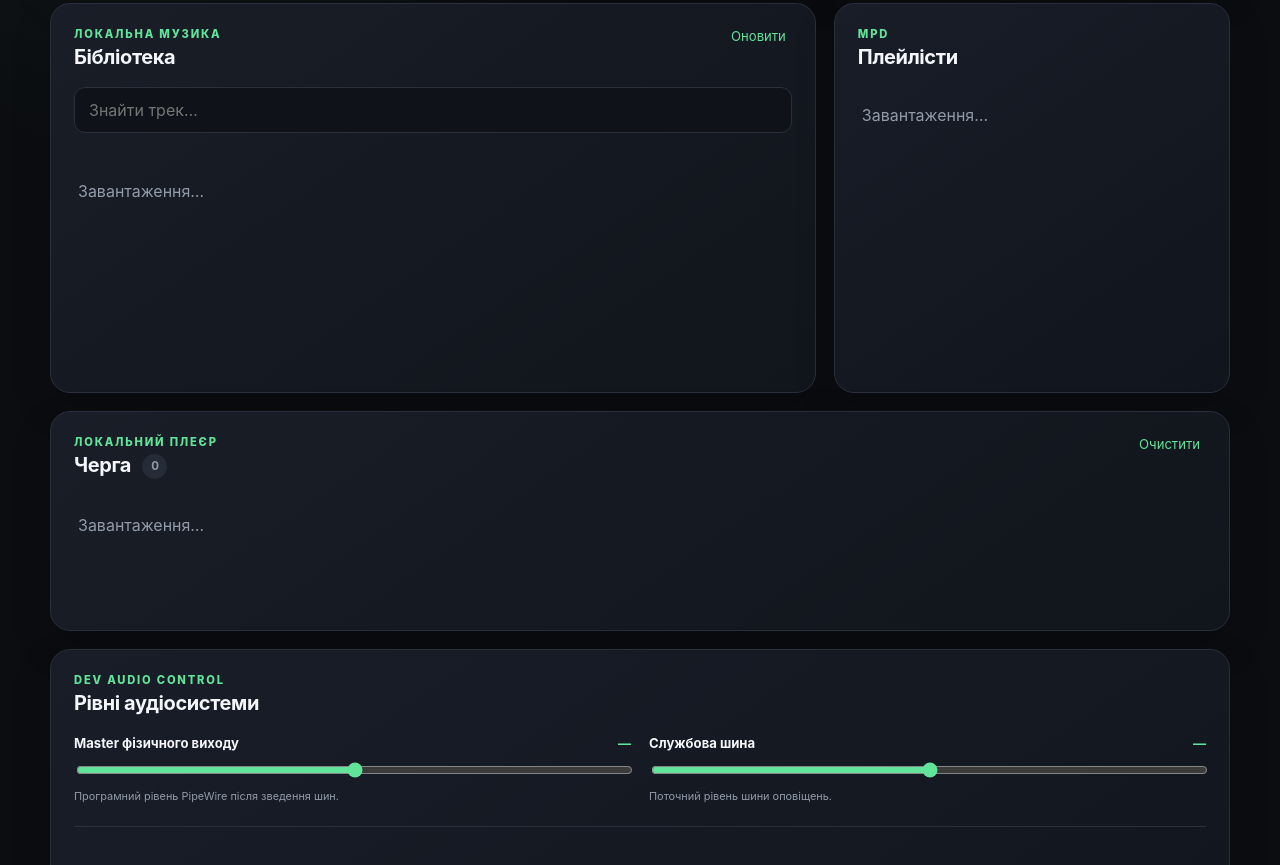
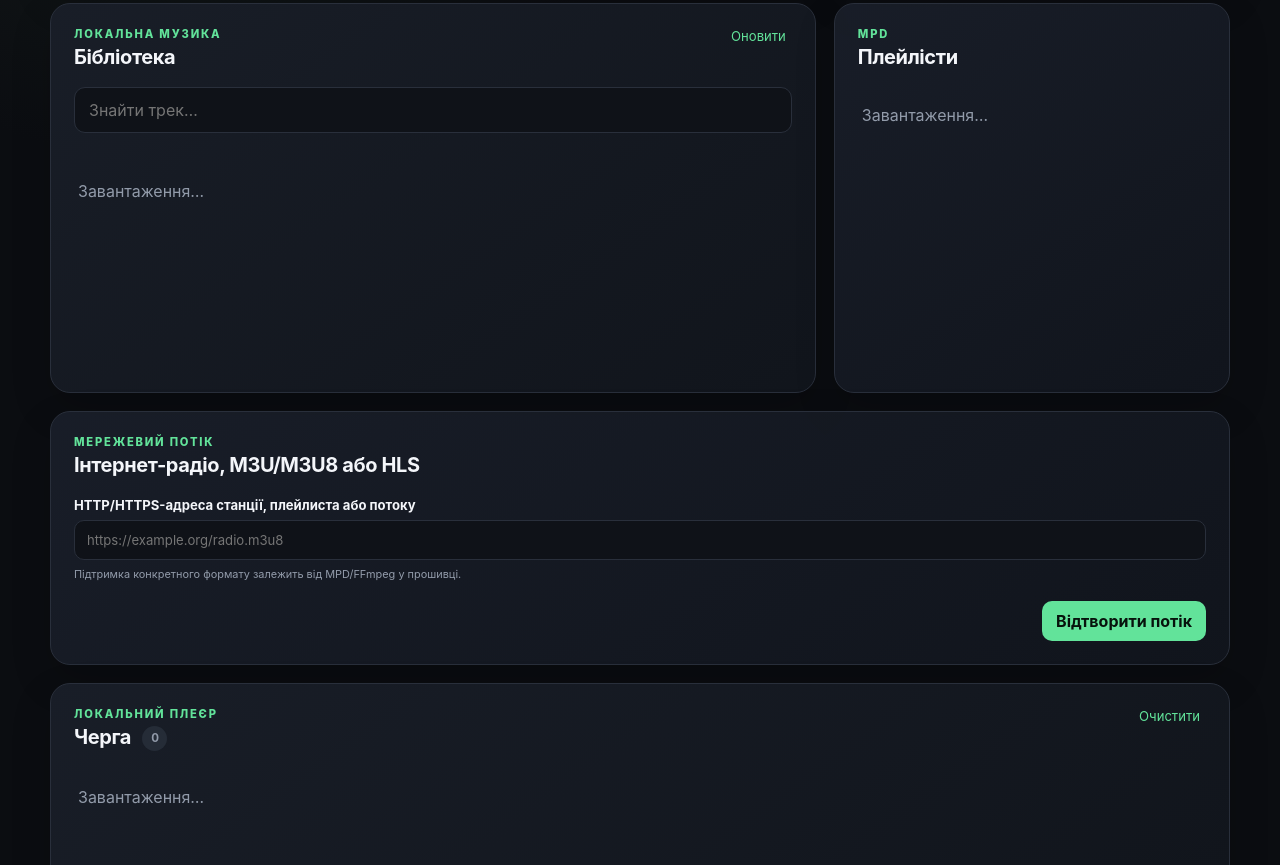
Before and after one commit to bodzey/proaudio-player-native, a plain HTML site: page static/index.html in a window 1280 px wide. Shown: the part 379-1244 px from the top of the page. Drawn offline with Linux system fonts and the light colour scheme; no server answers.

Commit message:
feat(web): expose internet radio and playlist URL control

```diff
--- a/static/index.html
+++ b/static/index.html
@@ -82,6 +82,27 @@
             </div>
           </div>
           <div id="playlists" class="item-list"><p class="empty">Завантаження…</p></div>
+        </section>
+
+        <section class="card stream-card settings-card">
+          <div class="section-heading">
+            <div>
+              <p class="eyebrow">МЕРЕЖЕВИЙ ПОТІК</p>
+              <h2>Інтернет-радіо, M3U/M3U8 або HLS</h2>
+            </div>
+          </div>
+          <form id="stream-player" class="settings-form">
+            <label class="field field-wide">
+              <span>HTTP/HTTPS-адреса станції, плейлиста або потоку</span>
+              <input id="stream-url" type="url" required spellcheck="false"
+                     placeholder="https://example.org/radio.m3u8">
+              <small>Підтримка конкретного формату залежить від MPD/FFmpeg у прошивці.</small>
+            </label>
+            <div class="settings-actions field-wide">
+              <span id="stream-result" class="settings-result" role="status"></span>
+              <button type="submit" class="save-button">Відтворити потік</button>
+            </div>
+          </form>
         </section>
 
         <section class="card queue-card">
```
